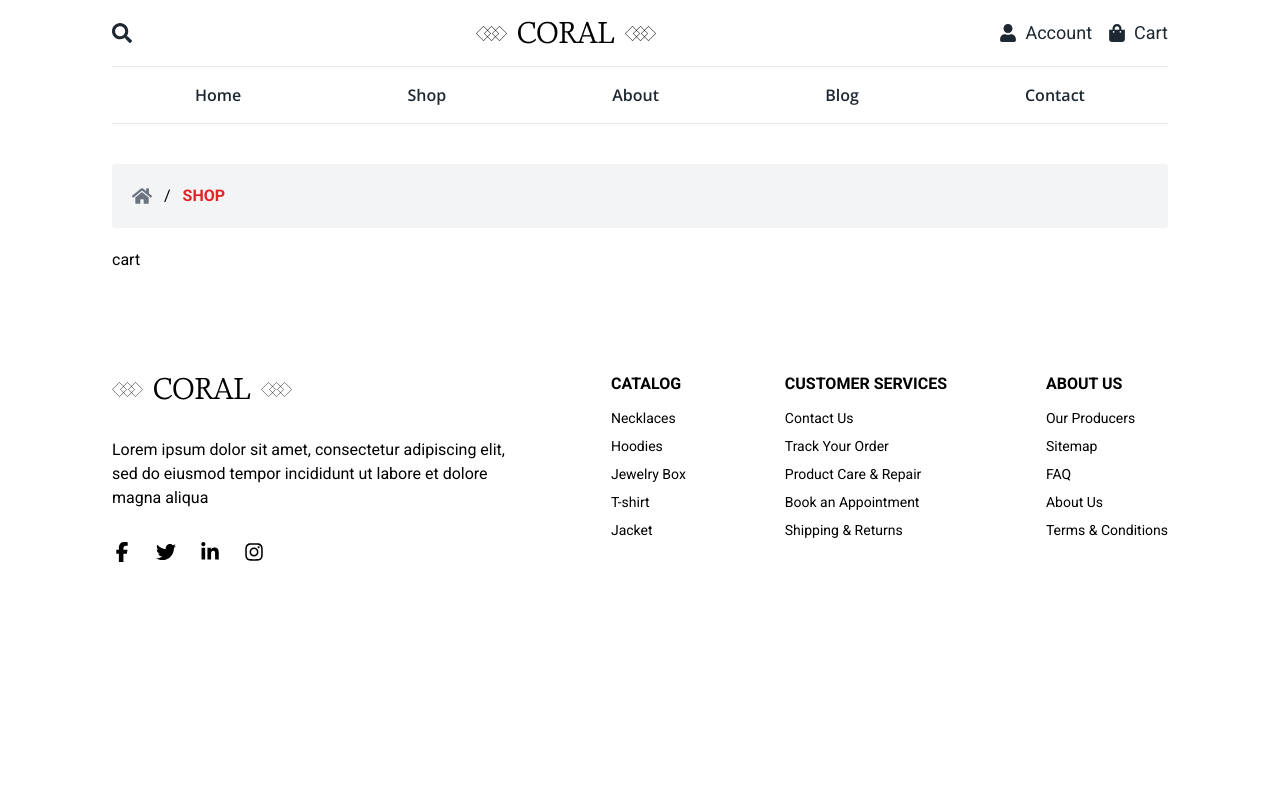
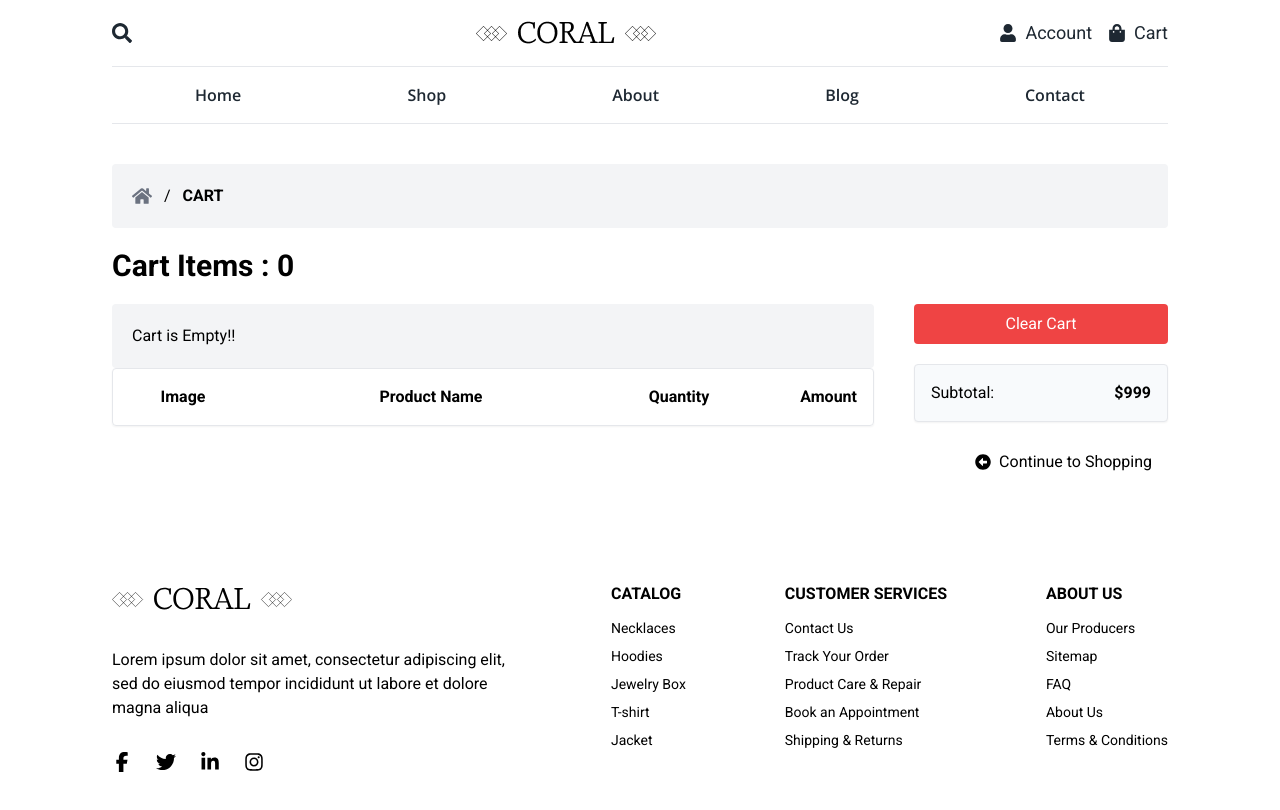
Before and after one commit to musabmahmud/coral-ecommerce, a React (Vite) app: page /cart in a window 1280 px wide. Shown: the top 810 px of the page. Built offline with nearby package versions, Linux system fonts and the light colour scheme.

Commit message:
cart page design

```diff
--- a/package.json
+++ b/package.json
@@ -19,6 +19,7 @@
     "react-icons": "^5.3.0",
     "react-redux": "^9.1.2",
     "react-router-dom": "^6.26.0",
+    "react-toastify": "^10.0.5",
     "sort-by": "^0.0.2",
     "swiper": "^11.1.9"
   },
--- a/src/App.jsx
+++ b/src/App.jsx
@@ -3,13 +3,16 @@ import './App.css'
 import Navbar from './components/Navbar'
 import Home from './pages/home/Home'
 import Footer from './components/Footer'
+import { ToastContainer } from 'react-toastify'
 
+import 'react-toastify/dist/ReactToastify.css';
 function App() {
 
   return (
     <>
       <Navbar />
-        <Outlet />
+      <ToastContainer />
+      <Outlet />
       <Footer />
     </>
   )
--- a/src/components/Navbar.jsx
+++ b/src/components/Navbar.jsx
@@ -49,7 +49,7 @@ const Navbar = () => {
             </div>
             <hr />
             <div className='flex justify-between items-center py-3 lg:hidden'>
-                <a href="/" className='flex justify-center'><img src="./logo.png" alt="Coral" /></a>
+                <a href="/" className='flex justify-center'><img src="/logo.png" alt="Coral" /></a>
                 <button>
                     {
                         isMenuOpen ? <FaTimes className='w-5 h-5 text-black-default' onClick={toggleMenu} /> : <FaBars className='w-5 h-5 text-black-default' onClick={toggleMenu} />
--- /dev/null
+++ b/src/features/cartSlice.js
@@ -0,0 +1,34 @@
+import { createSlice } from "@reduxjs/toolkit";
+
+
+const cartAvail = localStorage.getItem("cartItems");
+
+const initialState = {
+    cartItems: cartAvail ? JSON.parse(cartAvail) : [],
+    cartQuantity: 0,
+    cartTotal: 0,
+}
+
+
+const cartSlice = createSlice({
+    name: "cart",
+    initialState,
+    reducers: {
+        addToCart(state, action) {
+            const itemIndex = state.cartItems.findIndex(item => item.id === action.payload.id);
+
+            if (itemIndex >= 0) {
+                state.cartItems[itemIndex].cartQuantity = action.payload.cartQuantity;
+            }
+            else {
+                state.cartItems.push(action.payload);
+            }
+
+            localStorage.setItem("cartItems", JSON.stringify(state.cartItems));
+        },
+    }
+})
+
+export const { addToCart } = cartSlice.actions;
+
+export default cartSlice.reducer;
--- a/src/main.jsx
+++ b/src/main.jsx
@@ -24,7 +24,7 @@ import './index.css';
 import { productsFetch } from './features/productSlice.js';
 
 
-store.dispatch(productsFetch(1));
+// store.dispatch(productsFetch(1));
 
 const router = createBrowserRouter([
   {
--- a/src/pages/Cart.jsx
+++ b/src/pages/Cart.jsx
@@ -1,14 +1,65 @@
 import React from 'react'
-import { FaHome } from 'react-icons/fa'
+import { FaArrowAltCircleLeft, FaHome } from 'react-icons/fa'
+import { useSelector } from 'react-redux'
 import { Link } from 'react-router-dom'
 
 const Cart = () => {
+
+    const cart = useSelector((state) => state.cart);
+
+
     return (
         <section className='max-w-screen-2xl mx-auto container xl:px-28 px-4 py-5'>
             <div className="bg-gray-100 my-5 py-5 pl-5 rounded flex justify-left items-center gap-3">
-                <Link to="/" className='text-gray-500'><FaHome size="20" /></Link> / <Link to="/Shop" className='font-semibold text-red-600 uppercase'>Shop</Link>
+                <Link to="/" className='text-gray-500'><FaHome size="20" /></Link> / <Link to="/cart" className='font-semibold text-black uppercase'>Cart</Link>
             </div>
-            cart
+            <h2 className='title text-left mb-5'>Cart Items : {cart.cartItems.length}</h2>
+            <div className='lg:flex justify-between gap-10'>
+                <div className='lg:w-3/4'>
+                    {
+                        cart.cartItems.length === 0 && (
+                            <h2 className='p-5 w-full bg-gray-100 rounded'>Cart is Empty!!</h2>
+                        )
+                    }
+                    <div className='grid grid-flow-col grid-cols-6 text-center gap-4 p-4 border shadow-sm rounded mb-5 font-bold'>
+                        <div>Image</div>
+                        <div className='col-span-3'>Product Name</div>
+                        <div>Quantity</div>
+                        <div className='text-right'>Amount</div>
+                    </div>
+                    {
+                        cart.cartItems?.map((product, index) => (
+                            <div key={index} className='grid grid-flow-col grid-cols-6 items-center gap-4 p-4 border shadow-sm rounded mb-5'>
+                                <div>
+                                    <img src={product.image} alt={product.title} className='rounded' width="100" height="100" />
+                                </div>
+                                <div className='col-span-3 text-left'>
+                                    <h4 className="open-sans font-semibold mb-4 text-xl">{product.title}</h4>
+                                    <p>Category: <span className='text-gray-500'></span>{product.category}</p>
+                                    <p>Price: <span className='font-semibold'>${product.price}</span></p>
+                                </div>
+                                <div className='flex items-center justify-center font-open-sans'>
+                                    <button className='pr-2'>-</button>
+                                    <input className='text-center p-2 border w-full' type="text" name="" value={product.cartQuantity} id="" />
+                                    <button className='pl-2'>+</button>
+                                </div>
+                                <div className='text-right'>
+                                    <span className=" font-semibold">${product.price * product.cartQuantity}</span>
+                                </div>
+                            </div>
+                        ))
+                    }
+                </div>
+                <div className="lg:w-1/4 mt-10 lg:mt-0">
+                    <div className='mb-5'>
+                        <button className='bg-red-500 px-4 py-2 rounded text-white w-full'>Clear Cart</button>
+                    </div>
+                    <div className="flex justify-between border shadow-sm rounded bg-slate-50 p-4">
+                        <span>Subtotal:  </span><span className='font-bold'>$999</span>
+                    </div>
+                    <button className='mt-5 px-4 py-2 rounded w-full flex justify-end items-center gap-2'><FaArrowAltCircleLeft /> Continue to Shopping</button>
+                </div>
+            </div>
         </section>
 
     )
--- a/src/pages/home/SingleProduct.jsx
+++ b/src/pages/home/SingleProduct.jsx
@@ -2,6 +2,9 @@ import React, { useEffect, useState } from 'react'
 import { FaArrowAltCircleRight, FaHome, FaStar } from 'react-icons/fa';
 import { Link, useParams } from 'react-router-dom';
 import RelatedProduct from './RelatedProduct';
+import { useDispatch } from 'react-redux';
+import { addToCart } from '../../features/cartSlice';
+import { Bounce, toast } from 'react-toastify';
 
 const SingleProduct = () => {
 
@@ -18,6 +21,9 @@ const SingleProduct = () => {
 
                 setProduct(selectedItem[0]);
 
+                const quantity = document.getElementById('quantity');
+                quantity.value = 1;
+
                 window.scrollTo({ top: 200, behavior: 'smooth' });
 
             } catch (error) {
@@ -27,6 +33,27 @@ const SingleProduct = () => {
 
         fetchData();
     }, [id]);
+
+    const dispatch = useDispatch();
+
+    const handleToAddCart = (product) => {
+        const quantity = document.getElementById('quantity');
+        product = { ...product, cartQuantity: quantity.value };
+        dispatch(addToCart(product));
+
+        toast.success(`${product?.title}
+            Successfully added to Cart`, {
+            position: "top-right",
+            autoClose: 2000,
+            hideProgressBar: false,
+            closeOnClick: true,
+            pauseOnHover: true,
+            draggable: true,
+            theme: "light",
+            transition: Bounce,
+        });
+    }
+
 
     return (
         <div className="p-3 max-w-7xl m-auto">
@@ -53,7 +80,7 @@ const SingleProduct = () => {
                                 <input type="number" name='quantity' min={1} id='quantity' defaultValue={1} required className='border border-gray-300 text-sm font-semibold mb-1 outline-none rounded-md m-0 py-3 px-4 focus:border-red-500' />
                             </div>
                             <div className='w-full text-left mt-10 mb-4'>
-                                <button className='flex justify-center items-center gap-2 py-3 px-4 bg-red-500 text-white font-bold border border-red-500 rounded-sm ease-in-out duration-200 shadow shadow-slate-600 hover:bg-white hover:text-red-500 lg:m-0 md:px-6'><span>Add to Cart</span> <FaArrowAltCircleRight /></button>
+                                <button onClick={() => handleToAddCart(product)} className='flex justify-center items-center gap-2 py-3 px-4 bg-black text-white font-bold shadow rounded-sm ease-in-out duration-200 hover:bg-white hover:text-black lg:m-0 md:px-6'><span>Add to Cart</span> <FaArrowAltCircleRight /></button>
                             </div>
                         </div>
                     </div>
--- a/src/store/store.js
+++ b/src/store/store.js
@@ -1,10 +1,12 @@
 import { configureStore } from "@reduxjs/toolkit";
 import productReducer from "../features/productSlice";
 import { productApi } from "../features/productsApi";
+import cartReducer from "../features/cartSlice";
 
 const store = configureStore({
     reducer: {
         products: productReducer,
+        cart: cartReducer,
         [productApi.reducerPath]: productApi.reducer,
     },
     middleware: (getDefaultMiddleware) => getDefaultMiddleware().concat(productApi.middleware)
```
Also changed, not shown: 1 other file (tests, documents, lock files or other folders).
